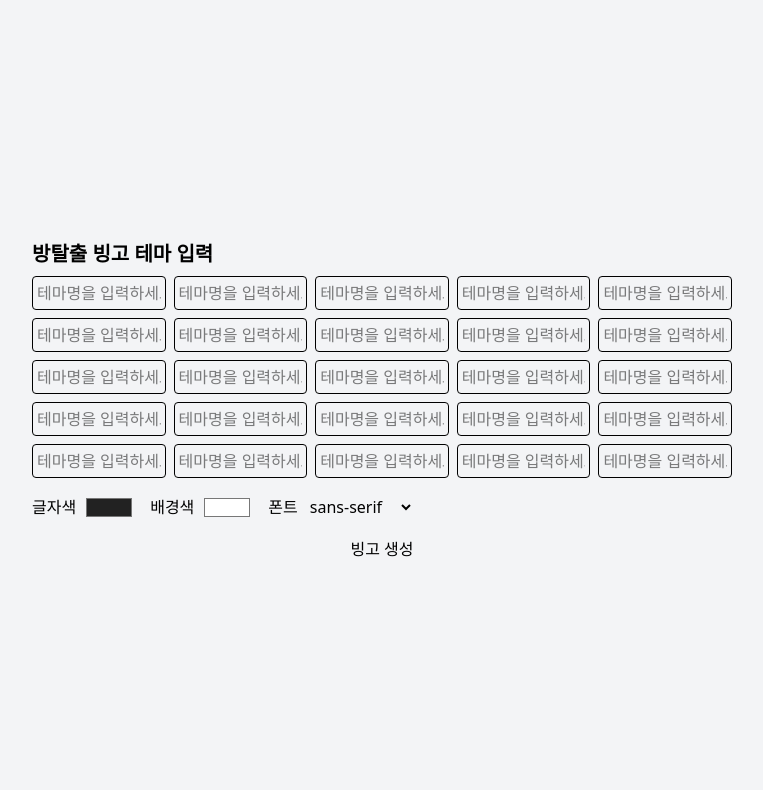
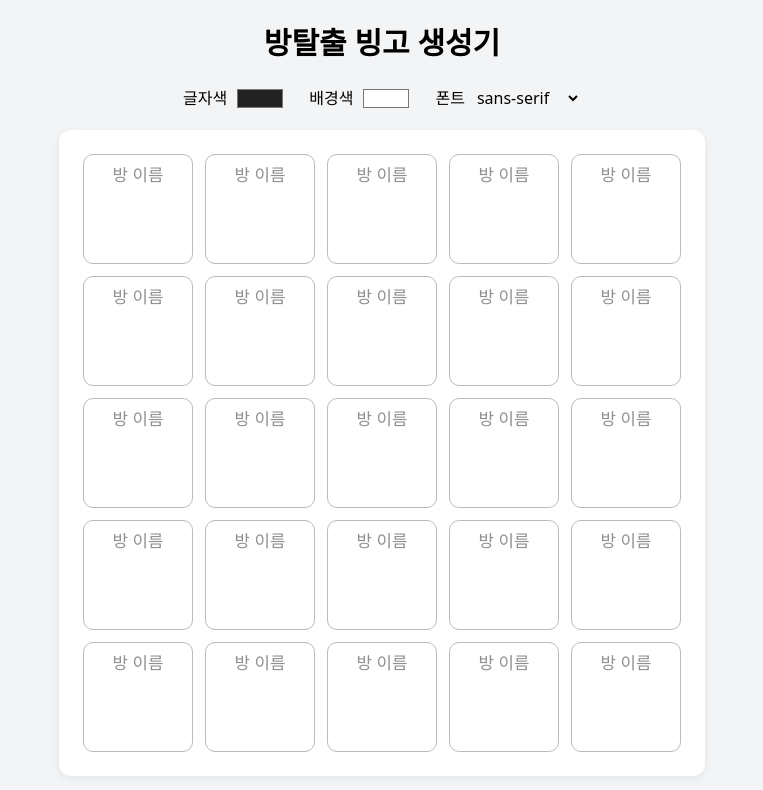
Before and after one commit to skojphy/bingo-generator, a SvelteKit app: page / in a window 1280 px wide. Shown: the top 790 px of the page, without its empty margins (258-1021 px from the left). Built offline with nearby package versions, Linux system fonts and the light colour scheme.

Commit message:
✨ 홈 타이틀(h1) 추가 및 E2E 테스트 통과!\n\n- 홈(/)에 '방탈출 빙고 생성기' h1 타이틀 추가\n- Playwright E2E 테스트 모두 통과 확인 (빙고판 UI, 타이틀)\n- TDD 기반 안정성 확보 🎉

```diff
--- a/src/routes/+page.svelte
+++ b/src/routes/+page.svelte
@@ -1,27 +1,15 @@
 <script lang="ts">
-  import ThemeInputForm from '../components/ThemeInputForm.svelte';
+  import Board from '../components/Board.svelte';
   let rooms: string[] = Array(25).fill('');
   let styleConfig = {
     color: '#222222',
     bgColor: '#ffffff',
     font: 'sans-serif'
   };
-  function handleUpdate(e: CustomEvent) {
-    rooms = e.detail.rooms;
-    styleConfig = e.detail.styleConfig;
-  }
-  function handleSubmit(e: CustomEvent) {
-    // TODO: 빙고판 생성 로직 연결 예정
-    alert('빙고 테마가 입력되었습니다!');
-  }
 </script>
 
 <main class="min-h-screen flex flex-col items-center justify-center bg-gray-100 p-4">
-  <ThemeInputForm
-    {rooms}
-    {styleConfig}
-    on:update={handleUpdate}
-    on:submit={handleSubmit}
-  />
+  <h1 class="text-3xl font-bold mb-6">방탈출 빙고 생성기</h1>
+  <Board bind:rooms bind:styleConfig />
   <!-- TODO: 빙고판 생성 컴포넌트 연결 예정 -->
 </main>
```
Also changed, not shown: 1 other file (tests, documents, lock files or other folders).
